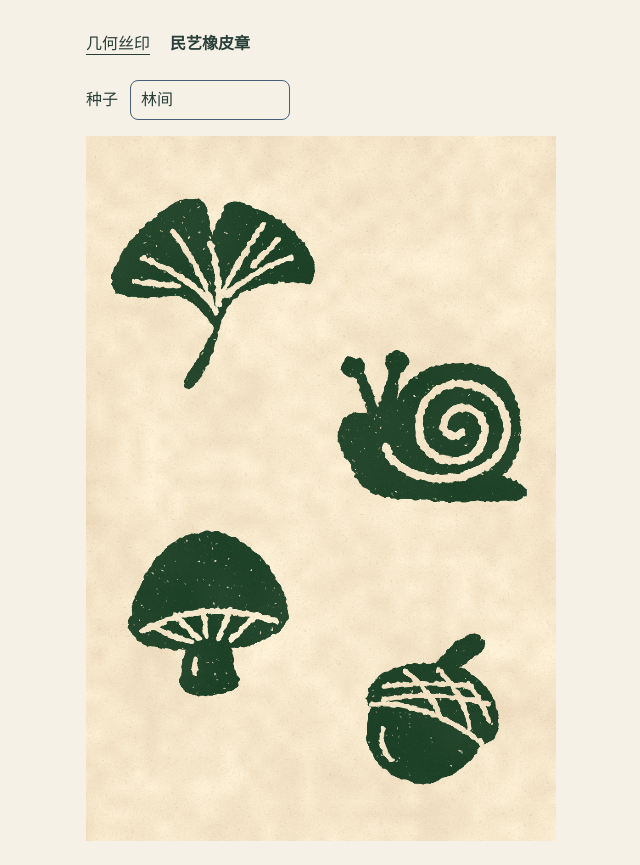
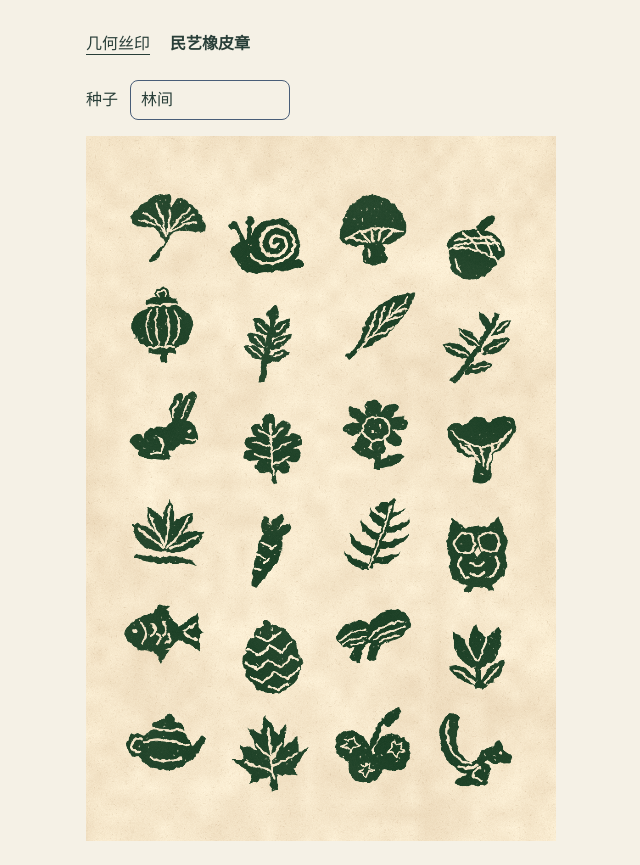
Before and after one commit to niltavi/niltavi-banner, a plain HTML site: page stamps.html in a window 1280 px wide. Shown: the whole page, without its empty margins (319-959 px from the left). Drawn offline with Linux system fonts and the light colour scheme.

Commit message:
Lay out 24 rubber stamps in staggered columns

```diff
--- a/src/stamp.js
+++ b/src/stamp.js
@@ -8,12 +8,9 @@
   const defaults = Object.freeze({ seed: '林间' });
   const paperColor = [246, 231, 203];
   const inkColor = [24, 61, 35];
-  const positions = [
-    { x: 274, y: 318, size: 480, angle: -0.11 },
-    { x: 750, y: 613, size: 452, angle: 0.02 },
-    { x: 260, y: 1012, size: 438, angle: -0.04 },
-    { x: 755, y: 1220, size: 414, angle: 0.24 },
-  ];
+  const rows = 6;
+  const columnOffsets = [-18, 20, -14, 17];
+  const columns = columnOffsets.length;
   const surfaceCache = new WeakMap();
   const pathCache = new WeakMap();
 
@@ -37,25 +34,24 @@
 
   function createStampLayout(seed) {
     seed = normalizeSeed(seed);
-    if (seed === defaults.seed) {
-      return positions.map((position, index) => ({ ...position, motif: motifs[index] }));
-    }
-
     const random = randomFrom(seed + '|layout');
     // A motif ID pins the first stamp so every design can be found directly.
-    const first = motifs.find(motif => motif.id === seed);
-    const pool = motifs.filter(motif => motif !== first);
-    const chosen = first ? [first] : [];
-    while (chosen.length < positions.length) {
+    const chosen = seed === defaults.seed ? motifs.slice(0, 4) : motifs.filter(motif => motif.id === seed);
+    const pool = motifs.filter(motif => !chosen.includes(motif));
+    while (chosen.length < rows * columns) {
       chosen.push(pool.splice(Math.floor(random() * pool.length), 1)[0]);
     }
-    return positions.map((position, index) => ({
-      motif: chosen[index],
-      x: position.x + (random() - 0.5) * 30,
-      y: position.y + (random() - 0.5) * 56,
-      size: position.size * (0.93 + random() * 0.13),
-      angle: position.angle + (random() - 0.5) * 0.28,
-    }));
+    return chosen.map((motif, index) => {
+      const column = index % columns;
+      const row = Math.floor(index / columns);
+      return {
+        motif,
+        x: 169 + 229 * column + (random() - 0.5) * 18,
+        y: 206 + 225 * row + columnOffsets[column] + (random() - 0.5) * 20,
+        size: 164 + random() * 22,
+        angle: (random() - 0.5) * 0.32,
+      };
+    });
   }
 
   function noiseField(random, columns, rows) {
--- a/stamps.html
+++ b/stamps.html
@@ -20,7 +20,7 @@
     <label for="poster-seed">种子</label>
     <input id="poster-seed" type="text" maxlength="48" autocomplete="off" spellcheck="false">
   </div>
-  <canvas data-poster width="1024" height="1536" role="img" aria-label="暖米白纸上的四枚深墨绿色手刻印章"></canvas>
+  <canvas data-poster width="1024" height="1536" role="img" aria-label="暖米白纸上交错排成六行四列的深墨绿色手刻印章"></canvas>
   <span class="sr-only" data-status aria-live="polite"></span>
 </main>
 </body>
```
Also changed, not shown: docs/assets/stamp-preview.webp, 5 other files.
